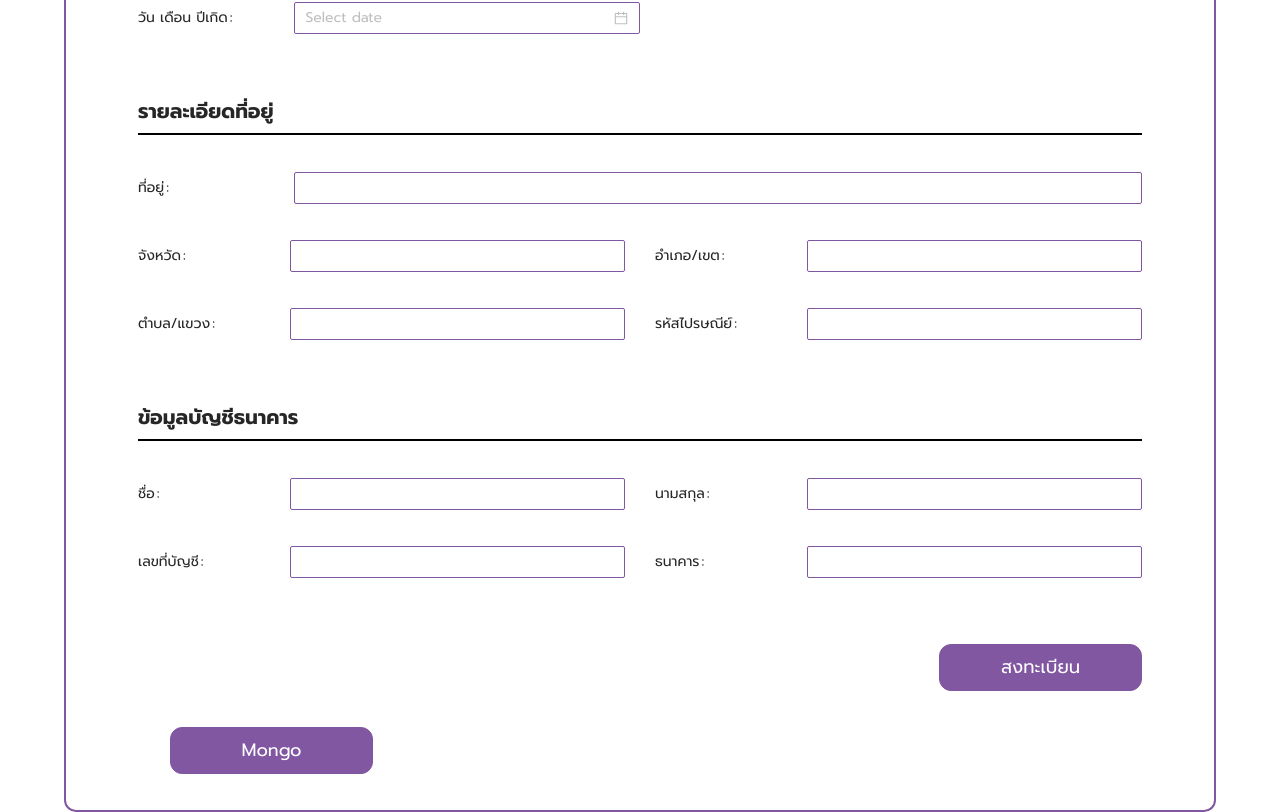
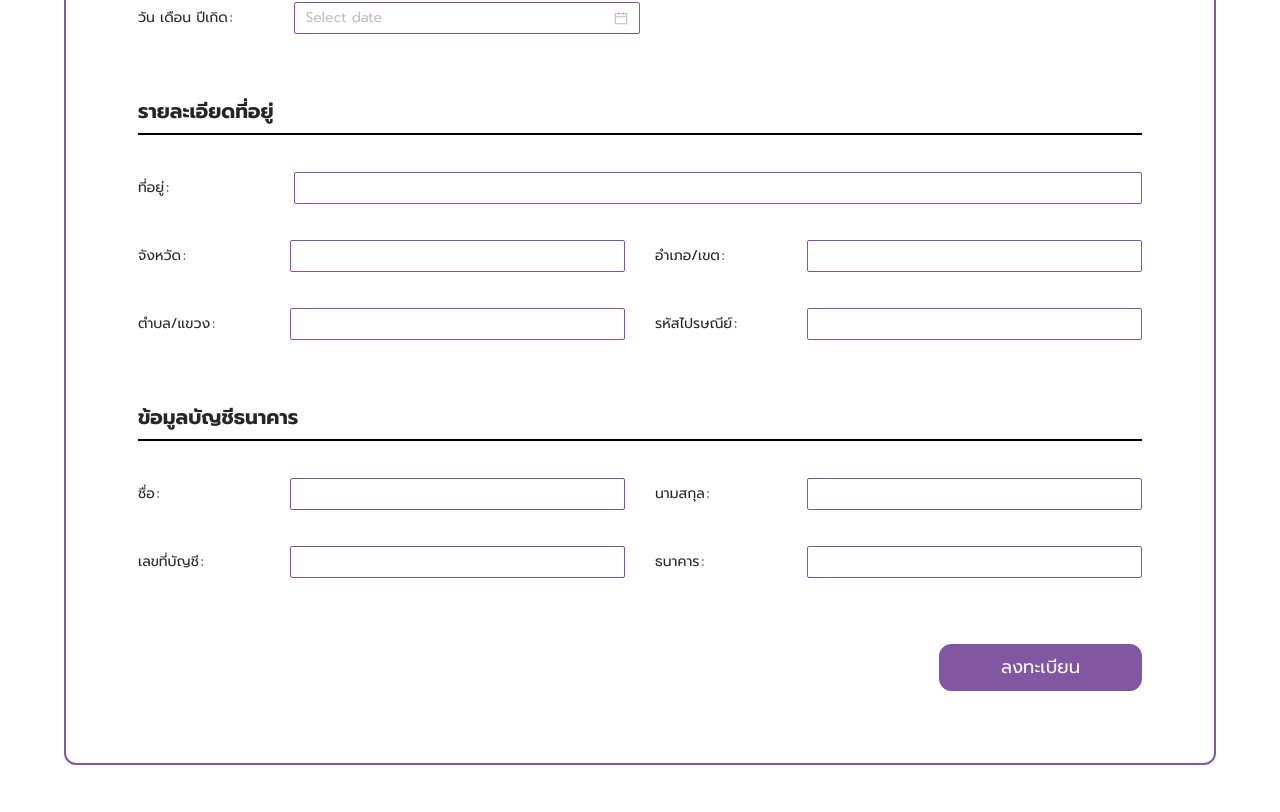
Before and after one commit to 14mss/database_project, a React (Create React App) app in the folder frontend/: page / in a window 1280 px wide. Shown: the part 715-1527 px from the top of the page. After the commit the page ends 1480 px from the top, so only its background shows below. Built offline with nearby package versions, Linux system fonts and the light colour scheme.

Commit message:
update frontend

```diff
--- a/frontend/src/pages/edit-profile.js
+++ b/frontend/src/pages/edit-profile.js
@@ -18,7 +18,6 @@ const EditProfile = () => {
       username: oldUsername,
       user_info: {
         username: value.username,
-        password: value.password,
         firstname: value.firstname,
         lastname: value.lastname,
         birthday: bd,
@@ -144,16 +143,6 @@ const EditProfile = () => {
                 <Form.Item
                   name="password"
                   label="รหัสผ่าน"
-                  initialValue={userInfo.password}
-                  rules={[
-                    {
-                      pattern: new RegExp(
-                        /(?=.*\d)(?=.*[a-z])(?=.*[A-Z])(?=.{8,})/g
-                      ),
-                      message:
-                        "รหัสผ่านจะต้องประกอบด้วย ตัวอักษรภาษาอังกฤษ พิมพ์เล็ก พิมพ์ใหญ่ และตัวเลข",
-                    },
-                  ]}
                   hasFeedback
                 >
                   <Input.Password />
@@ -163,7 +152,6 @@ const EditProfile = () => {
                 <Form.Item
                   name="confirm"
                   label="ยืนยันรหัสผ่าน"
-                  initialValue={userInfo.password}
                   dependencies={["password"]}
                   hasFeedback
                   rules={[
--- a/frontend/src/pages/regiseter-projectowner.js
+++ b/frontend/src/pages/regiseter-projectowner.js
@@ -4,43 +4,6 @@ import axios from "axios";
 const RegisterProjectOwner = () => {
   const [form] = Form.useForm();
 
-  const handleSubmitMongo = async () => {
-    const value = form.getFieldValue();
-    const bd = value["birthday"].format("YYYY-MM-DD");
-
-    const obj = {
-      user_info: {
-        username: value.username,
-        password: value.password,
-        firstname: value.firstname,
-        lastname: value.lastname,
-        birthday: bd,
-        email: value.email,
-        house_no: value.house_no,
-        subdistrict: value.subdistrict,
-        district: value.district,
-        province: value.province,
-        postcode: value.postcode,
-      },
-      verification_info: {
-        citizen_id: value.citizen_id,
-        laser_id: value.laser_id,
-        bank_name: value.bank_name,
-        account_number: value.account_number,
-        acc_firstname: value.acc_firstname,
-        acc_lastname: value.acc_lastname,
-        book_bank_image_url: "http/fsadfasdfdsaf",
-        id_card_imaage_url: "http/kfasdfasdfds",
-      },
-    };
-
-    try {
-      await axios.post(`${process.env.REACT_APP_HOST}/owner2/register`, obj);
-      message.success("การลงทะเบียนเสร็จสมบูรณ์ (mongo)");
-    } catch (err) {
-      console.log(err);
-    }
-  };
 
   const handleSubmit = async (value) => {
     const bd = value["birthday"].format("YYYY-MM-DD");
@@ -73,7 +36,7 @@ const RegisterProjectOwner = () => {
 
     try {
       await axios.post(`${process.env.REACT_APP_HOST}/owner/register`, obj);
-      message.success("การเปลี่ยนข้อมูลเสร็จสมบูรณ์");
+      message.success("การลงทะเบียนเสร็จสมบูรณ์");
     } catch (err) {
       console.log(err);
     }
@@ -246,13 +209,10 @@ const RegisterProjectOwner = () => {
 
         <Form.Item className="btn-container">
           <button className="btn fill-btn" type="submit" block="true">
-            สงทะเบียน
+            ลงทะเบียน
           </button>
         </Form.Item>
       </Form>
-      <button className="btn fill-btn" onClick={handleSubmitMongo} block="true">
-        Mongo
-      </button>
     </div>
   );
 };
--- a/frontend/src/pages/view-project.js
+++ b/frontend/src/pages/view-project.js
@@ -68,7 +68,7 @@ const ViewProject = () => {
             <div className="row">วันเริ่มต้นการระดมทุน: {d.start_date}</div>
             <div className="row">วันสิ้นสุดการระดมทุน: {d.due_date}</div>
             <div className="row">
-              เงินระดมทุนรวมในปัจจุบัน: {d.funding_goal}
+              เงินระดมทุนรวมในปัจจุบัน: {d.donation_amount}
             </div>
             <div className="row">เป้าหมายการระดมทุน: {d.funding_goal}</div>
             <div className="row">สถานะโครงการ: {d.status}</div>
```
